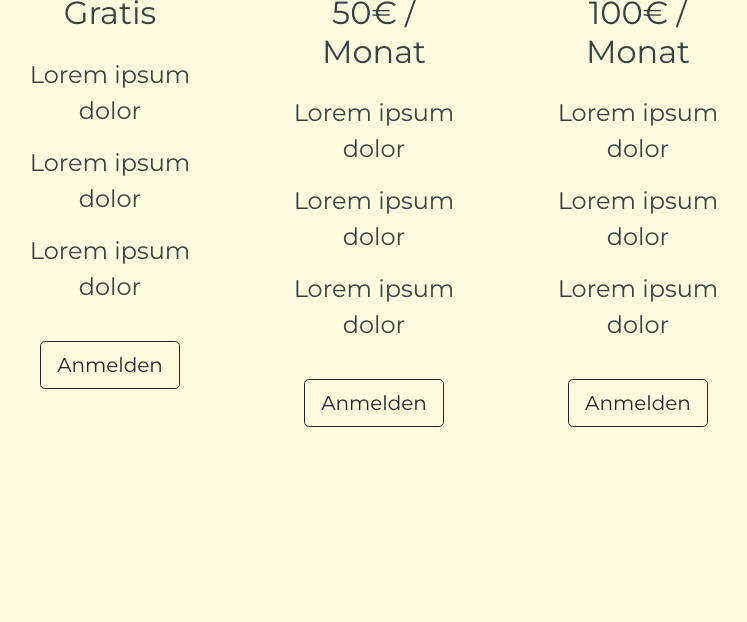
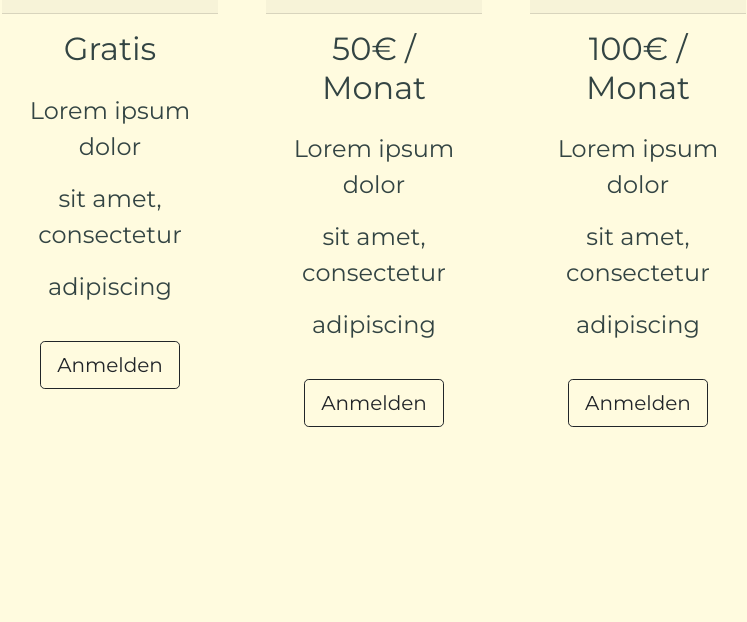
Before and after one commit to Crostiini/Help4U, a plain HTML site: page index.html in a window 1280 px wide. Shown: the part 2329-2951 px from the top of the page, without its empty margins (266-1013 px from the left). Drawn offline with nearby package versions, Linux system fonts and the light colour scheme.

```diff
--- a/index.html
+++ b/index.html
@@ -3,6 +3,7 @@
 
 <head>
   <meta charset="utf-8">
+  <meta content="width=device-width, initial-scale=1" name="viewport" />
 
   <!-- CSS -->
   <link href="https://cdn.jsdelivr.net/npm/bootstrap@5.0.2/dist/css/bootstrap.min.css" rel="stylesheet" integrity="sha384-EVSTQN3/azprG1Anm3QDgpJLIm9Nao0Yz1ztcQTwFspd3yD65VohhpuuCOmLASjC" crossorigin="anonymous">
@@ -128,12 +129,12 @@
       <div class="carousel-inner">
         <div class="carousel-item active container-fluid">
           <h2>Woof Woof.</h2>
-          <img class="testimonial-image" src="images/dog-img.jpg" alt="dog-profile">
+          <img class="testimonial-image" src="images/dog-img.jpg" alt="dog-profile"><br>
           <em>Pebbles, New York</em>
         </div>
         <div class="carousel-item container-fluid">
           <h2 class="testimonial-text">Wie bin ich hier her gekommen?</h2>
-          <img class="testimonial-image" src="images/lady-img.jpg" alt="lady-profile">
+          <img class="testimonial-image" src="images/lady-img.jpg" alt="lady-profile"><br>
           <em>Beverly, Illinois</em>
         </div>
 
@@ -167,8 +168,8 @@
           <div class="card-body">
             <h2>Gratis</h2>
             <p>Lorem ipsum dolor</p>
-            <p>Lorem ipsum dolor</p>
-            <p>Lorem ipsum dolor</p>
+            <p>sit amet, consectetur</p>
+            <p>adipiscing</p>
             <button class="pricing-button btn btn-lg btn-outline-dark" type="button" name="button">Anmelden</button>
           </div>
         </div>
@@ -182,8 +183,8 @@
           <div class="card-body">
             <h2>50€ / Monat</h2>
             <p>Lorem ipsum dolor</p>
-            <p>Lorem ipsum dolor</p>
-            <p>Lorem ipsum dolor</p>
+            <p>sit amet, consectetur</p>
+            <p>adipiscing</p>
             <button class="pricing-button btn btn-lg btn-outline-dark" type="button" name="button">Anmelden</button>
           </div>
         </div>
@@ -198,8 +199,8 @@
           <div class="card-body">
             <h2>100€ / Monat</h2>
             <p>Lorem ipsum dolor</p>
-            <p>Lorem ipsum dolor</p>
-            <p>Lorem ipsum dolor</p>
+            <p>sit amet, consectetur</p>
+            <p>adipiscing</p>
             <button class="pricing-button btn btn-lg btn-outline-dark" type="button" name="button">Anmelden</button>
           </div>
         </div>
```
